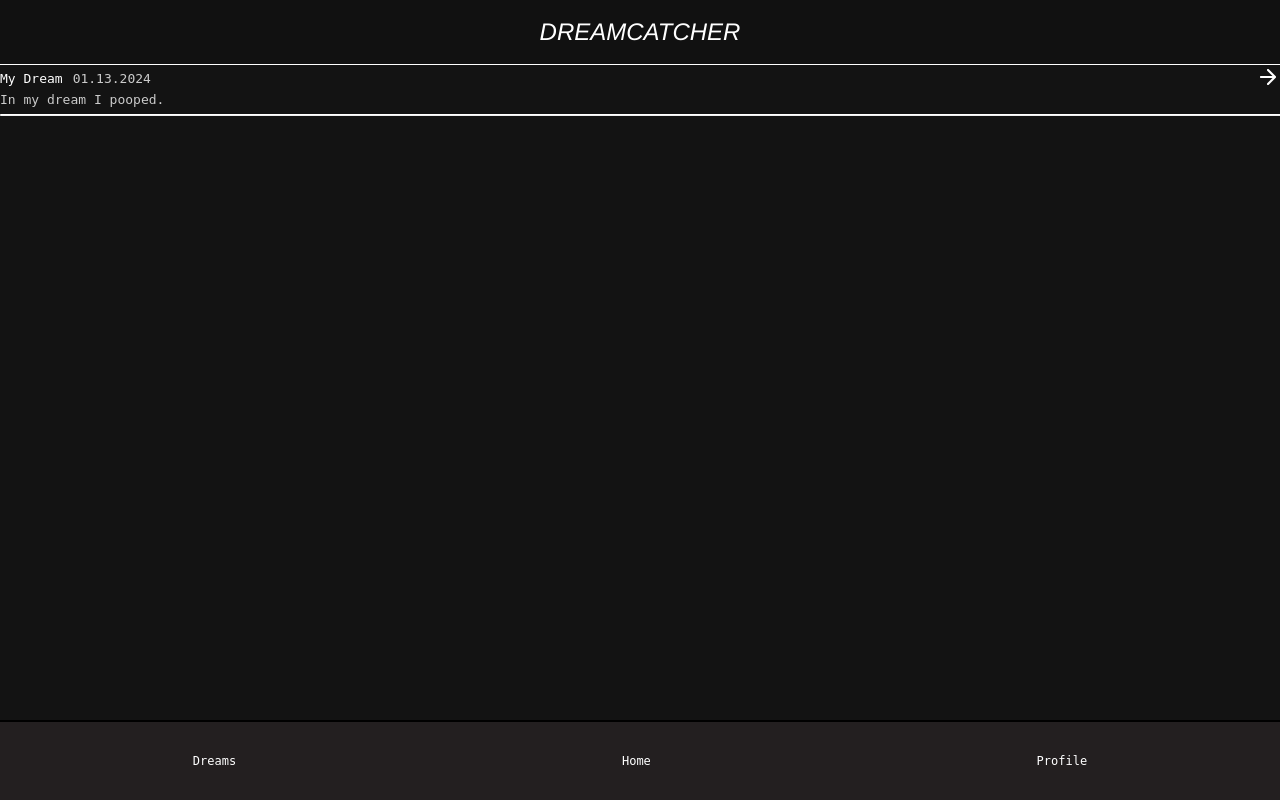
After one commit to kflorendo/dreamcatcher, a Django app: page /dream-list in a window 1280 px wide. The commit adds this page. Run offline with Django 4.2, Linux system fonts and the light colour scheme; the visitor is signed in with stand-in values (Sample User, id 1).

Commit message:
Create dream list page with dummy data

```diff
--- a/dreamproject/dreamcatcher/static/dreamcatcher/styles.css
+++ b/dreamproject/dreamcatcher/static/dreamcatcher/styles.css
@@ -2,3 +2,41 @@ html, body {
     margin: 0;
     height: 100%;
 }
+
+.line.solid {
+    border-top: 1px solid #fff;
+    width: 100%;
+}
+
+.post-items {
+    display: flex;
+    flex-direction: column;
+}
+
+.post-items .post-header{
+    display: flex;
+    flex-direction: row;
+    align-items: center;
+}
+
+.post-items .post-item {
+    font-family: monospace;
+    color: #fff;
+}
+
+.post-items .post-item .post-title {
+    color: #fff;
+}
+
+.post-items .post-item .post-date {
+    color: #cbcbcb;
+    margin-left: 10px;
+}
+
+.post-items .post-item a {
+    margin-left: auto;
+}
+
+.post-items .post-item .post-text {
+    color: #cbcbcb;
+}
--- /dev/null
+++ b/dreamproject/dreamcatcher/templates/dreamcatcher/dream-list.html
@@ -0,0 +1,21 @@
+{% extends "dreamcatcher/base.html" %}
+
+{% block content %}
+<div class="post-items">
+
+<div class="post-item">
+    <div class="post-header">
+        <div class="post-title">My Dream</div>
+        <div class="post-date">01.13.2024</div>
+        {% load static %}
+        <a href="">
+            <img class="arrow-right" id="" src="{% static 'dreamcatcher/icons/arrow-right.png' %}">
+        </a>
+    </div>
+    <div class="post-text">In my dream I pooped.</div>
+    <hr class="line solid">
+</div>
+
+</div>
+
+{% endblock %}
--- a/dreamproject/dreamcatcher/views.py
+++ b/dreamproject/dreamcatcher/views.py
@@ -68,6 +68,10 @@ def process_entry(request):
 def home(request):
     return render(request, 'dreamcatcher/home.html', {})
 
+@login_required
+def dream_list(request):
+    return render(request, 'dreamcatcher/dream-list.html', {})
+
 def login_action(request):
     context = {}
 
--- a/dreamproject/dreamproject/urls.py
+++ b/dreamproject/dreamproject/urls.py
@@ -27,4 +27,5 @@ urlpatterns = [
     path('register', views.register_action, name='register'),
     path('logout', views.logout_action, name='logout'),
     path('process-entry', views.process_entry, name='process-entry'),
+    path('dream-list', views.dream_list, name='dream-list')
 ]
```
Also changed, not shown: dreamproject/dreamcatcher/static/dreamcatcher/icons/arrow-right.png (added).
